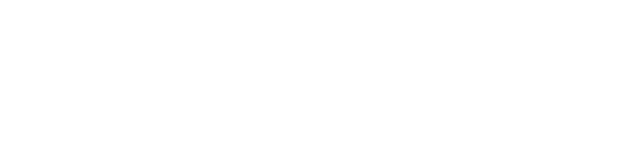
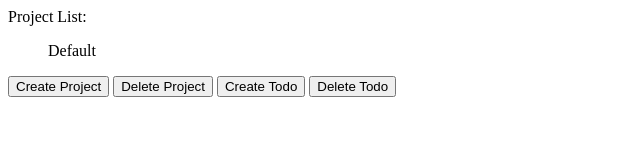
Before and after one commit to bradgerb/odin-todo, a plain HTML site: page src/template.html in a window 1280 px wide. Shown: the whole page, without its empty margins (0-640 px from the left). Drawn offline with Linux system fonts and the light colour scheme.

Commit message:
Edit styling

```diff
--- a/src/styles.css
+++ b/src/styles.css
@@ -23,8 +23,8 @@
     grid-column: 2 / 3;
     grid-row: 1 / 2;
     display: grid;
-    grid-template-columns: 1fr 1fr;
-    grid-template-rows: 1fr 1fr;
+    grid-template-columns: repeat(4, 1fr);
+    grid-template-rows: 1fr;
 }
 
 .body{
@@ -41,3 +41,8 @@
     z-index: 1;
     box-shadow: 1px 1px 3px grey;
 }
+
+.larger{
+    font-size: larger;
+    font-weight: bold;
+}
--- a/src/template.html
+++ b/src/template.html
@@ -8,10 +8,16 @@
 <body>
     <div class="container">
         <div class="sidebar">
-
+            <span class="larger">Project List:</span>
+            <ul>
+                Default
+            </ul>
         </div>
         <div class="header">
-
+            <button>Create Project</button>
+            <button>Delete Project</button>
+            <button>Create Todo</button>
+            <button>Delete Todo</button>
         </div>
         <div class="body">
 
```
